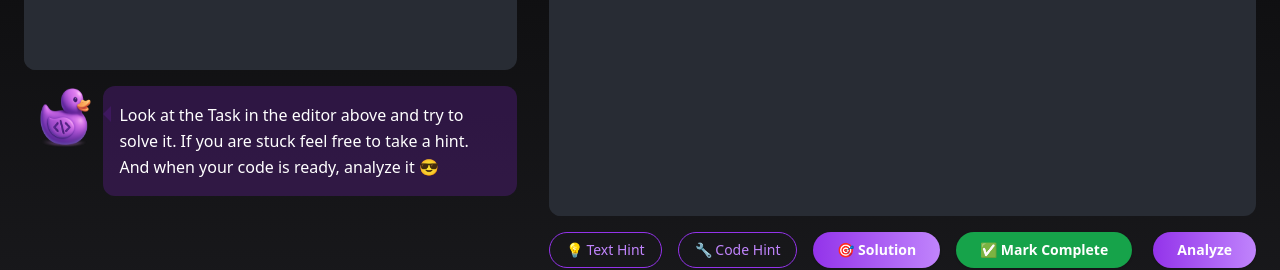
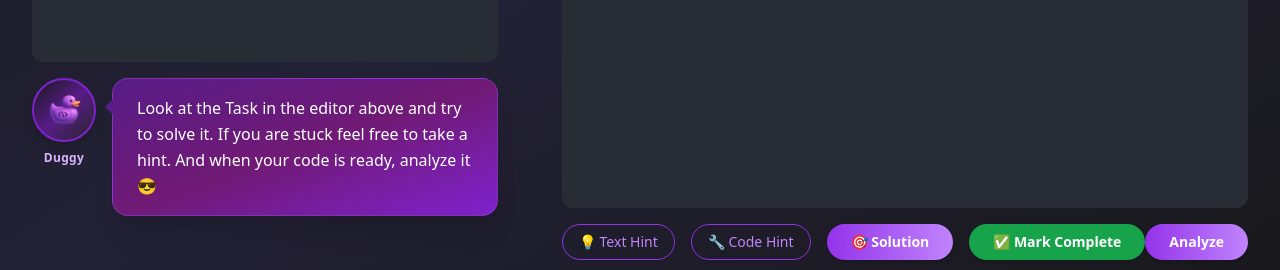
Before and after one commit to Klbtrn/Piis, a React (Vite) app in the folder client/: page /trainer/1 in a window 1280 px wide. Shown: the part 521-791 px from the top of the page. Built offline with nearby package versions, Linux system fonts and the light colour scheme; no server answers.

Commit message:
Background and duggy speechbubble adjustement

```diff
--- a/client/src/pages/TrainerPage.jsx
+++ b/client/src/pages/TrainerPage.jsx
@@ -16,7 +16,9 @@ export default function TrainerPage() {
   const { id } = useParams();
   const [flashcard, setFlashcard] = useState(null);
   const [apiBaseUrl, setApiBaseUrl] = useState(null);
-  const [duggyMessage, setDuggyMessage] = useState("Look at the Task in the editor above and try to solve it. If you are stuck feel free to take a hint. And when your code is ready, analyze it 😎");
+  const [duggyMessage, setDuggyMessage] = useState(
+    "Look at the Task in the editor above and try to solve it. If you are stuck feel free to take a hint. And when your code is ready, analyze it 😎"
+  );
   const [taskEditorContent, setTaskEditorContent] = useState("");
   const [editorContent, setEditorContent] = useState("");
   const [cardCompleted, setCardCompleted] = useState(false);
@@ -25,12 +27,12 @@ export default function TrainerPage() {
 
   useEffect(() => {
     fetch(`http://localhost:5000/api/flashcards/${id}`)
-      .then(res => res.json())
-      .then(data => {
+      .then((res) => res.json())
+      .then((data) => {
         setFlashcard(data);
         setTaskEditorContent(data?.task);
       })
-      .catch(err => console.error("Error fetching flashcard:", err));
+      .catch((err) => console.error("Error fetching flashcard:", err));
   }, [id]);
 
   useEffect(() => {
@@ -85,15 +87,15 @@ export default function TrainerPage() {
 
   const handleTextHint = () => {
     setDuggyMessage(flashcard?.hintText || "No text hint available");
-    setHintsUsedCount(prev => prev + 1);
+    setHintsUsedCount((prev) => prev + 1);
     console.log("Text hint requested");
-  }
+  };
 
   const handleCodeHint = () => {
     setTaskEditorContent(flashcard?.hintCode || "No code hint available");
-    setHintsUsedCount(prev => prev + 1);
+    setHintsUsedCount((prev) => prev + 1);
     console.log("Code hint requested");
-  }
+  };
 
   const handleCardCompletion = async () => {
     if (!flashcard || cardCompleted) return;
@@ -103,19 +105,23 @@ export default function TrainerPage() {
       const updatedCard = SpacedRepetitionSystem.processCardCompletion({
         ...flashcard,
         hintsUsed: hintsUsedCount,
-        hintCount: flashcard.hintCount || 2
+        hintCount: flashcard.hintCount || 2,
       });
 
       // Save updated card to database
-      const response = await fetch(`http://localhost:5000/api/flashcards/${flashcard._id}`, {
-        method: 'PUT',
-        headers: { 'Content-Type': 'application/json' },
-        body: JSON.stringify(updatedCard)
-      });
+      const response = await fetch(
+        `http://localhost:5000/api/flashcards/${flashcard._id}`,
+        {
+          method: "PUT",
+          headers: { "Content-Type": "application/json" },
+          body: JSON.stringify(updatedCard),
+        }
+      );
 
       if (response.ok) {
         setCardCompleted(true);
-        const performanceScore = SpacedRepetitionSystem.calculatePerformanceScore(
+        const performanceScore =
+          SpacedRepetitionSystem.calculatePerformanceScore(
             hintsUsedCount,
             flashcard.hintCount || 2,
             (flashcard.attempts || 0) + 1
@@ -128,20 +134,24 @@ export default function TrainerPage() {
         setDuggyMessage(completionMessage);
       }
     } catch (error) {
-      console.error('Failed to update card:', error);
-      setDuggyMessage("Oops! I couldn't save your progress. But great job solving it! 🎉");
+      console.error("Failed to update card:", error);
+      setDuggyMessage(
+        "Oops! I couldn't save your progress. But great job solving it! 🎉"
+      );
     }
   };
 
   const handleSolution = () => {
     setTaskEditorContent(flashcard?.solution || "No solution available");
     console.log("Solution requested");
-  }
+  };
 
   const handleAnalysis = async () => {
     console.log("Analysis requested");
     if (!editorContent.trim()) {
-      setDuggyMessage("I don't see any code to analyze! Please paste your code in the editor first. 🤔");
+      setDuggyMessage(
+        "I don't see any code to analyze! Please paste your code in the editor first. 🤔"
+      );
       return;
     }
 
@@ -162,7 +172,6 @@ export default function TrainerPage() {
       const result = await response.json();
 
       setTimeout(() => {
-
         if (result?.needs_clarification) {
           setDuggyMessage(`${result.clarification_request}`);
         } else {
@@ -187,18 +196,20 @@ export default function TrainerPage() {
       }, 1500);
     } catch (error) {
       console.error("Analysis failed:", error);
-      setDuggyMessage(`Oops! I had trouble analyzing your code: ${error.message}. Please try again! 😅`);
+      setDuggyMessage(
+        `Oops! I had trouble analyzing your code: ${error.message}. Please try again! 😅`
+      );
     }
-  }
+  };
 
   return (
-    <div className="absolute inset-0 bg-gradient-to-b from-black to-zinc-900 text-white">
+    <div className="min-h-screen w-full bg-gradient-to-br from-[#18181b] via-[#232136] to-zinc-900 text-white relative overflow-x-hidden">
       {/* Navigation */}
       <Navbar />
 
       {/* Main Content */}
-      <main className="p-6 h-[calc(100vh-80px)] flex flex-row">
-
+      <main className="p-8 pt-4 flex flex-col gap-8 max-w-[1800px] mx-auto items-stretch">
+        <section className="flex flex-row gap-8">
           {/* Left Side */}
           <div className="w-2/5 h-full">
             {/* Language Indicator */}
@@ -217,7 +228,12 @@ export default function TrainerPage() {
 
             {/* Task */}
             <div className="h-[55vh] flex">
-            <Editor height="55vh" language={flashcard?.language} value={taskEditorContent} editable={false}/>
+              <Editor
+                height="55vh"
+                language={flashcard?.language}
+                value={taskEditorContent}
+                editable={false}
+              />
             </div>
 
             {/* Duggy Messages */}
@@ -227,15 +243,30 @@ export default function TrainerPage() {
               transition={{ duration: 1 }}
               className="flex items-start"
             >
-            {/* Duggy Logo */}
-            <div >
-              <img src={duggyLogo} alt="Duggy Logo" className="scale-x-[-1] w-24 h-24" />
+              {/* Duggy Chat-Avatar und Sprechblase wie auf der HomePage */}
+              <div className="flex items-start gap-4 mt-4">
+                {/* Duggy im dunklen runden Profilbild mit Name */}
+                <div className="flex flex-col items-center">
+                  <div className="w-16 h-16 rounded-full bg-gradient-to-br from-zinc-900 via-purple-900 to-zinc-800 flex items-center justify-center shadow-lg border-2 border-purple-700">
+                    <img
+                      src={duggyLogo}
+                      alt="Duggy Logo"
+                      className="w-12 h-12 object-contain scale-x-[-1]"
+                    />
                   </div>
-            {/* Duggy Messages */}
-            <div className="flex w-fit bg-purple-900/40 mt-4 p-4 rounded-xl relative r-transparent before:content-[''] before:absolute before:top-5 before:-left-2 before:border-8 before:border-transparent before:border-r-purple-900/40">
-              <p className="leading-relaxed text-left">
+                  <span className="mt-2 text-xs font-semibold text-purple-300 tracking-wide">
+                    Duggy
+                  </span>
+                </div>
+                {/* Sprechblase mit lila Hintergrund und Dreieck zum Kreis */}
+                <div className="relative flex flex-col">
+                  <div className="bg-gradient-to-br from-purple-900 via-fuchsia-900 to-purple-700 text-white px-6 py-4 rounded-2xl shadow-xl border border-purple-500/40 min-w-[180px] max-w-xl relative">
+                    <span className="absolute -left-2 top-5 w-0 h-0 border-t-8 border-b-8 border-r-8 border-t-transparent border-b-transparent border-r-purple-900"></span>
+                    <p className="leading-relaxed text-left whitespace-pre-line font-medium">
                       {duggyMessage}
                     </p>
+                  </div>
+                </div>
               </div>
             </motion.div>
           </div>
@@ -296,7 +327,8 @@ export default function TrainerPage() {
                 </Button>
               )}
 
-            <Button className="ml-auto bg-gradient-to-r from-purple-600 to-purple-400 text-white font-semibold px-6 py-2 rounded-full hover:opacity-90 transition-all"
+              <Button
+                className="ml-auto bg-gradient-to-r from-purple-600 to-purple-400 text-white font-semibold px-6 py-2 rounded-full hover:opacity-90 transition-all"
                 onClick={handleAnalysis}
                 disabled={cardCompleted}
               >
@@ -304,6 +336,7 @@ export default function TrainerPage() {
               </Button>
             </div>
           </div>
+        </section>
       </main>
     </div>
   );
```
Lines whose indentation alone changed are shown as unchanged.
